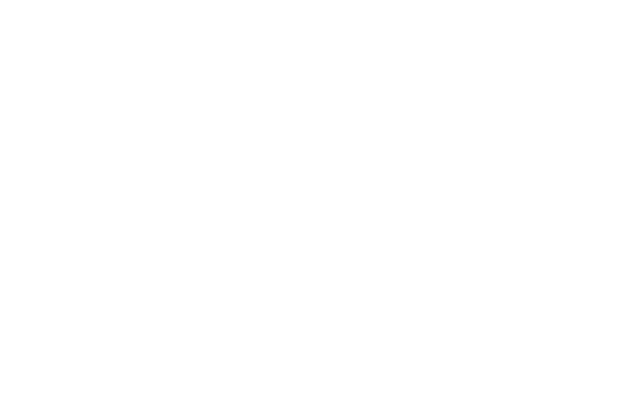
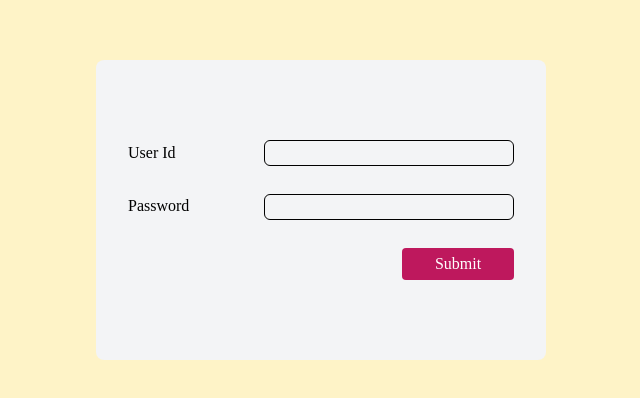
Before and after one commit to Yuvaraaj17/placement, a Nuxt app: page /auth in a window 1280 px wide. Before the commit this address had no page. Shown: the part 190-588 px from the top of the page, without its empty margins (319-959 px from the left). Built offline with nearby package versions, Linux system fonts and the light colour scheme.

Commit message:
login post in nuxt

```diff
--- /dev/null
+++ b/pages/auth.vue
@@ -0,0 +1,36 @@
+<template>
+    <div class="w-full h-screen justify-center items-center flex bg-amber-100">
+        <form action="" class="bg-gray-100 rounded-lg w-[450px] h-[300px] px-8 flex flex-col gap-7 py-10 justify-center">
+            <div class="flex flow-row justify-between items-center">
+                <div class="">
+                    User Id
+                </div>
+                <input type="text" v-model.number="userid" class="bg-transparent border border-black rounded-md w-[250px]">
+            </div>
+            <div class="flex flex-row justify-between">
+                <div>
+                    Password
+                </div>
+                <input type="text" v-model= "password" class="bg-transparent border border-black rounded-md w-[250px] ">
+            </div>
+            <input type="button" @click="validate" value="Submit" class="text-white rounded bg-pink-700 w-28 h-8 self-end">
+        </form>
+    </div>
+</template>
+
+<script setup>
+    const userid = ref()
+    const password = ref('')
+    async function validate(){
+        console.log(userid.value,typeof(userid.value));
+        console.log(password.value,typeof(password.value));
+        await useFetch("http://localhost:8000/login",{
+        method: 'post',
+        body: {
+            user_id: userid.value,
+            password: password.value
+        }
+    }).then((response) => console.log(response))
+    }
+
+</script>
--- a/src/main.js
+++ /dev/null
@@ -1 +0,0 @@
-import 'material-symbols'
```
